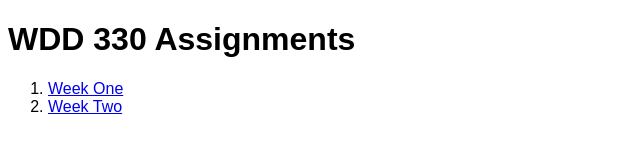
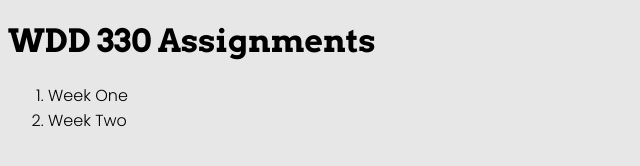
Before and after one commit to hernanyupanqui13/wdd330_hernan, a plain HTML site: page index.html in a window 1280 px wide. Shown: the whole page, without its empty margins (0-640 px from the left). Drawn offline with Linux system fonts and the light colour scheme.

Commit message:
CSS added

```diff
--- a/styles/main-styles.css
+++ b/styles/main-styles.css
@@ -1,12 +1,31 @@
+@import url('https://fonts.googleapis.com/css2?family=Arvo:wght@700&display=swap');
+@import url('https://fonts.googleapis.com/css2?family=Poppins:wght@300&display=swap');
+
+
 * {
-    font-family: Arial, Helvetica, sans-serif;
+    font-family: Poppins, Helvetica, sans-serif;
 }
 
-h1 {
-    font-family: Arial, Helvetica, sans-serif;
+h1, h2, h3, h4 {
+    font-family: Arvo, Helvetica, sans-serif;
 
 }
 
 ol {
     font-family: Arial, Helvetica, sans-serif;
 }
+
+a {
+    text-decoration:none;
+    color: black;
+    transition:1s;
+}
+
+a:hover {
+    font-size: 20px;
+    color: #1c7eff;
+}
+
+html {
+    background-color: #e7e7e7
+}
```
